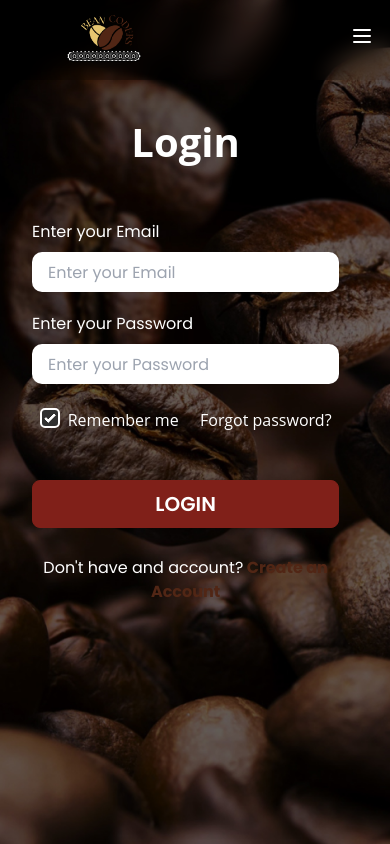
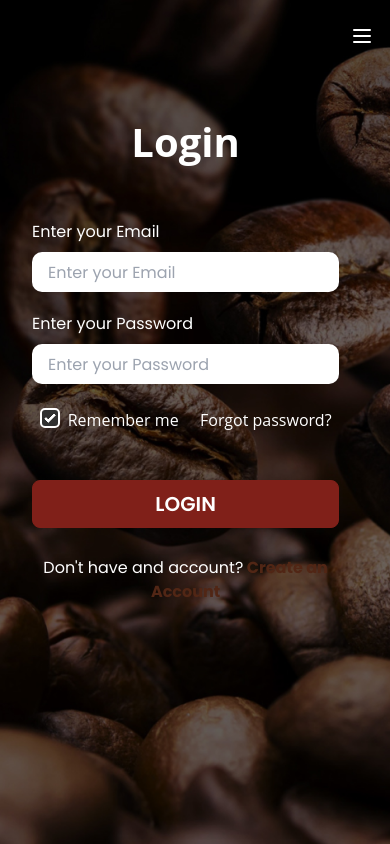
Before and after one commit to joephinecalapiz/beancoders-coffee-sorters, a React (Vite) app: page /login in a window 390 px wide. Built offline with nearby package versions, Linux system fonts and the light colour scheme.

Commit message:
update navbar ang landing

```diff
--- a/src/component/Navbar.jsx
+++ b/src/component/Navbar.jsx
@@ -44,7 +44,9 @@ const Navbar = () => {
     <div className="relative text-white">
       {/* Mobile menu button */}
       <div
-        className="md:hidden absolute top-6 right-4 cursor-pointer z-50"
+        className={`md:hidden absolute top-6 right-4 cursor-pointer z-50 transition-transform transform ${
+          menuOpen ? "rotate-clockwise" : ""
+        }`}
         onClick={toggleMenu}
       >
         <svg
@@ -65,7 +67,7 @@ const Navbar = () => {
 
       {/* Mobile menu */}
       {menuOpen && (
-        <ul className="md:hidden flex flex-col justify-center items-center absolute top-0 left-0 w-screen h-screen bg-black bg-opacity-90">
+        <ul className="md:hidden flex flex-col justify-center items-start p-20 absolute left-40 right-0 w-96 h-screen bg-black ">
           {navigation.map((item) => (
             <li
               key={item.href}
@@ -85,12 +87,13 @@ const Navbar = () => {
       )}
 
       {/* Desktop menu */}
-      <div className="top-0 bg-black bg-opacity-5 backdrop-blur-md absolute flex flex-row justify-between w-full text-white px-16">
-        <img
+      {/* <div className="top-0 bg-black bg-opacity-5 backdrop-blur-md absolute flex flex-row justify-end w-full text-white px-16"> */}
+      <div className="top-0 bg-black bg-opacity-5 absolute flex flex-row justify-end w-full text-white px-16">
+        {/* <img
           src={BeansLogo}
           alt="BeansLogo"
           className="h-20 w-20 md:mt-5 md:space-x-8"
-        />
+        /> */}
         <ul className="hidden md:flex md:flex-row md:justify-between md:mt-5 md:space-x-8">
           {navigation.map((item) => (
             <li
--- a/src/screens/Landing.jsx
+++ b/src/screens/Landing.jsx
@@ -24,6 +24,8 @@ const Landing = () => {
     axios.get(api_endpoint + "/companies").then((response) => {
       const data = response.data;
       setCompanyData(data.companies.map((company) => company.details[0]));
+
+      console.log(companyData);
     });
   }, []);
   useEffect(() => {
@@ -108,7 +110,8 @@ const Landing = () => {
 
         {/* Row 1*/}
         <div className="grid grid-cols-1 md:grid-cols-4 gap-4 justify-items-center items-center mb-8 mx-4 md:mx-8">
-          {companyData.map((detail, index) => (
+          {companyData.length > 0 ? (
+            companyData.map((detail, index) => (
               <div
                 key={index}
                 className="bg-gray-200 h-59 w-full md:w-74 rounded-lg p-4 border border-gray-300"
@@ -118,6 +121,8 @@ const Landing = () => {
                   alt="beansLogo"
                   className="h-25 w-25 mb-1 relative top-[-45px] md:left-0 md:mt-0"
                 />
+                {detail && (
+                  <>
                     <p className="text-black dark:text-textTitle font-bold relative top-[-70px] text-3xl font-poppins">
                       {detail.companyName}
                     </p>
@@ -127,8 +132,13 @@ const Landing = () => {
                     <p className="text-black dark:text-textDesc relative top-[-20px] text-3xl font-poppins">
                       {detail.companyNumber}
                     </p>
+                  </>
+                )}
               </div>
-          ))}
+            ))
+          ) : (
+            <div>No company data available.</div>
+          )}
         </div>
         <div className="flex items-center"></div>
         <br />
```
Lines whose indentation alone changed are shown as unchanged.
